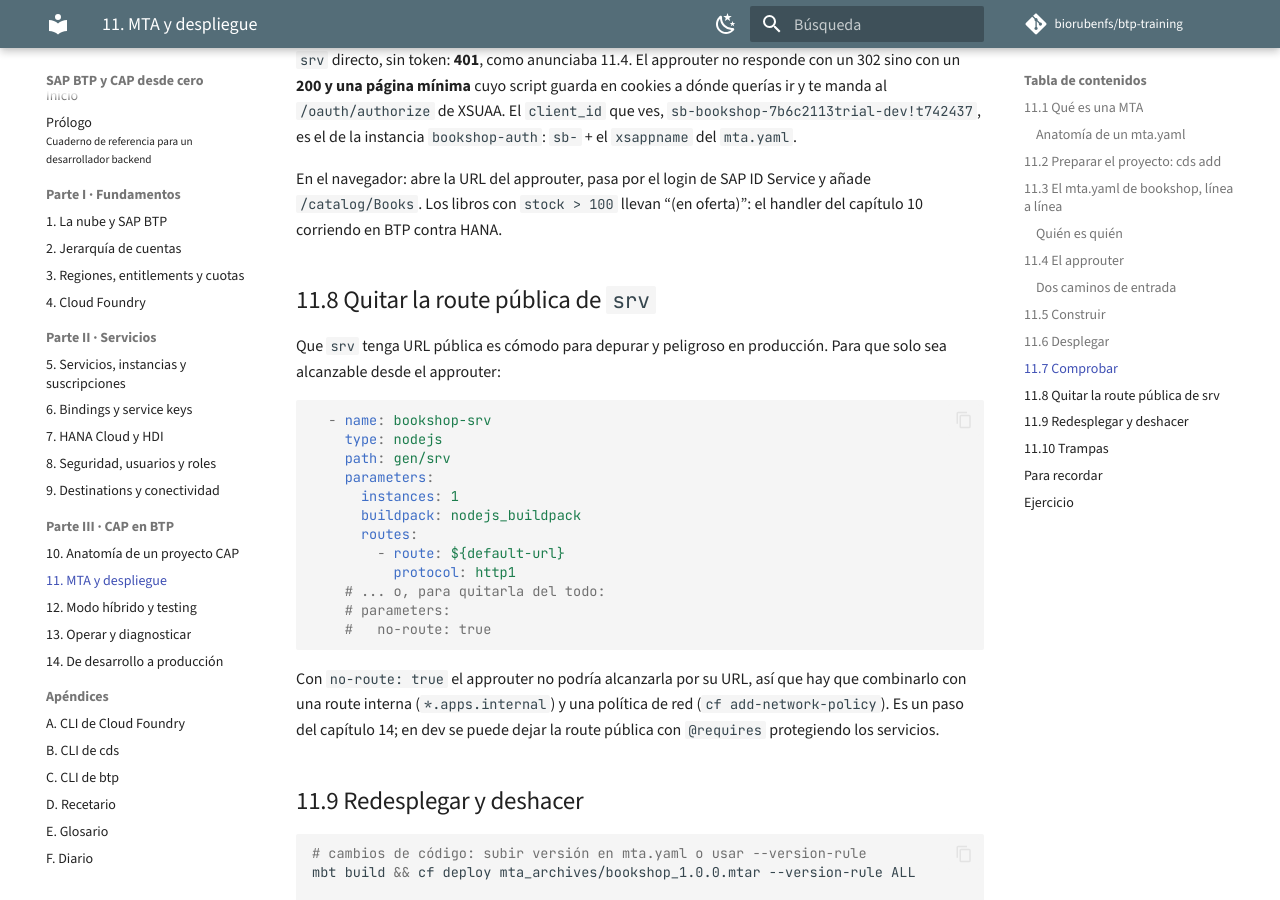
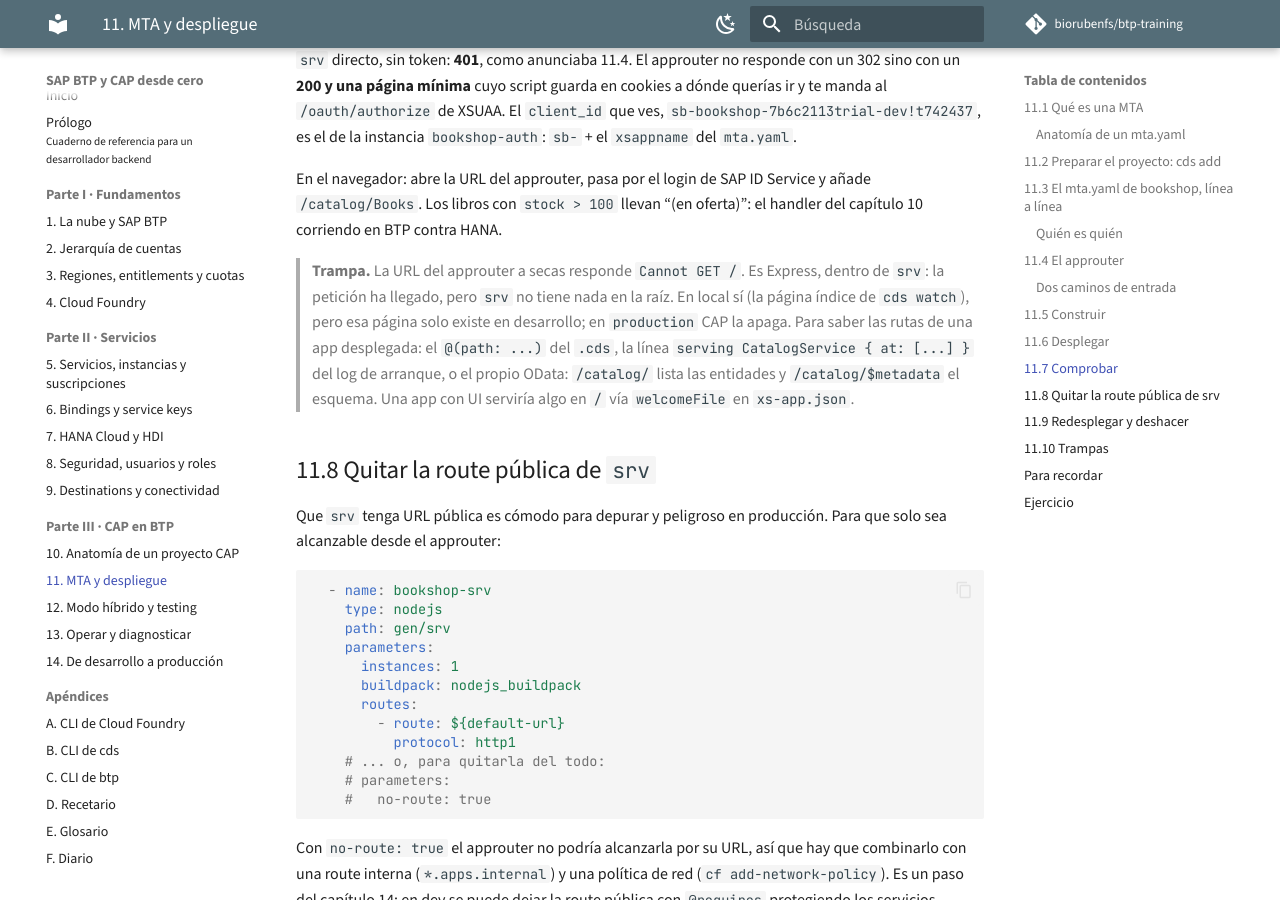
Before and after one commit to biorubenfs/btp-training, an MkDocs documentation site: the page built from libro-btp/11-mta-y-despliegue.md, in a window 1280 px wide and 900 px high, scrolled down 19853 px. Built offline with MkDocs 1.6.1 and Material for MkDocs 9.7.7, drawn with Linux system fonts in a browser that asks for light colours; comment, search, counter and statistics services are not loaded.

Commit message:
Capítulo 11.7: trampa del Cannot GET / en la raíz del approuter y cómo descubrir las rutas de una app desplegada
Co-Authored-By: Claude Fable 5.1 <noreply@anthropic.com>

```diff
--- a/libro-btp/11-mta-y-despliegue.md
+++ b/libro-btp/11-mta-y-despliegue.md
@@ -888,6 +888,15 @@ En el navegador: abre la URL del approuter, pasa por el login de SAP ID
 Service y añade `/catalog/Books`. Los libros con `stock > 100` llevan
 "(en oferta)": el handler del capítulo 10 corriendo en BTP contra HANA.
 
+> **Trampa.** La URL del approuter a secas responde `Cannot GET /`. Es
+> Express, dentro de `srv`: la petición ha llegado, pero `srv` no tiene nada
+> en la raíz. En local sí (la página índice de `cds watch`), pero esa página
+> solo existe en desarrollo; en `production` CAP la apaga. Para saber las
+> rutas de una app desplegada: el `@(path: ...)` del `.cds`, la línea
+> `serving CatalogService { at: [...] }` del log de arranque, o el propio
+> OData: `/catalog/` lista las entidades y `/catalog/$metadata` el esquema.
+> Una app con UI serviría algo en `/` vía `welcomeFile` en `xs-app.json`.
+
 ## 11.8 Quitar la route pública de `srv`
 
 Que `srv` tenga URL pública es cómodo para depurar y peligroso en producción.
```
